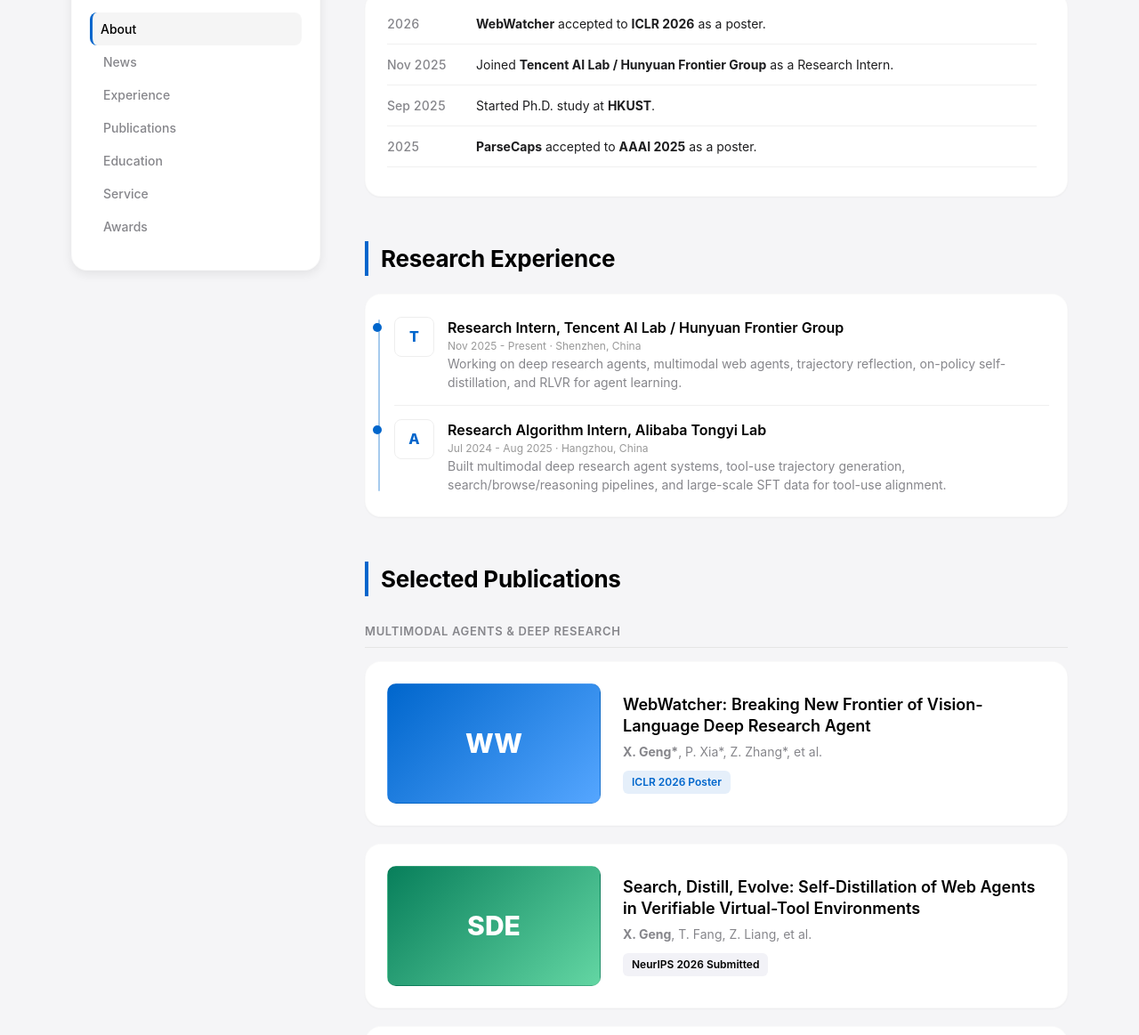
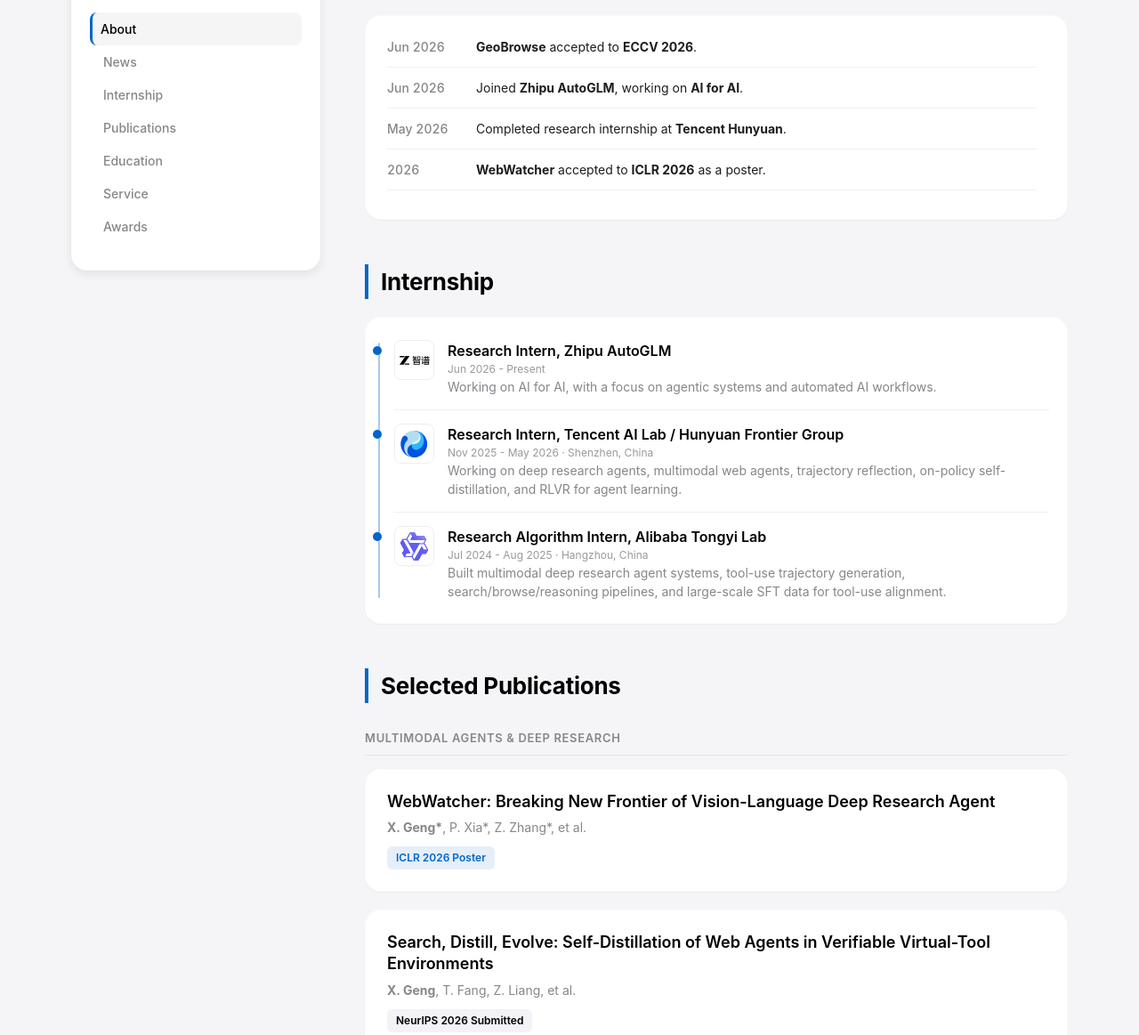
Before and after one commit to ornamentt/ornamentt.github.io, a plain HTML site: page index.html in a window 1280 px wide. Shown: the part 391-1554 px from the top of the page at 89% size. Drawn offline with Linux system fonts and the light colour scheme.

Commit message:
Update internship and publications

```diff
--- a/index.html
+++ b/index.html
@@ -32,7 +32,7 @@
           <ul class="nav-menu">
             <li><a href="#about" class="nav-link active">About</a></li>
             <li><a href="#news" class="nav-link">News</a></li>
-            <li><a href="#experience" class="nav-link">Experience</a></li>
+            <li><a href="#internship" class="nav-link">Internship</a></li>
             <li><a href="#publications" class="nav-link">Publications</a></li>
             <li><a href="#education" class="nav-link">Education</a></li>
             <li><a href="#service" class="nav-link">Service</a></li>
@@ -47,7 +47,8 @@
           <div class="about-text">
             <p>
               I am currently a Ph.D. student in Computer Science and Engineering at
-              <a href="https://www.hkust.edu.hk/" target="_blank" rel="noreferrer">HKUST</a>.
+              <a href="https://www.hkust.edu.hk/" target="_blank" rel="noreferrer">HKUST</a>,
+              advised by <a href="https://mayrfung.github.io/" target="_blank" rel="noreferrer">Prof. Yi R. Fung</a>.
               My research focuses on <b>multimodal large language models</b>, <b>web agents</b>,
               <b>multimodal reasoning</b>, and <b>deep research</b>.
             </p>
@@ -64,6 +65,18 @@
           <h2>News</h2>
           <div class="news-card">
             <div class="news-scroll-area">
+              <div class="news-item">
+                <span class="news-date">Jun 2026</span>
+                <span><b>GeoBrowse</b> accepted to <b>ECCV 2026</b>.</span>
+              </div>
+              <div class="news-item">
+                <span class="news-date">Jun 2026</span>
+                <span>Joined <b>Zhipu AutoGLM</b>, working on <b>AI for AI</b>.</span>
+              </div>
+              <div class="news-item">
+                <span class="news-date">May 2026</span>
+                <span>Completed research internship at <b>Tencent Hunyuan</b>.</span>
+              </div>
               <div class="news-item">
                 <span class="news-date">2026</span>
                 <span><b>WebWatcher</b> accepted to <b>ICLR 2026</b> as a poster.</span>
@@ -88,15 +101,25 @@
           </div>
         </section>
 
-        <section id="experience">
-          <h2>Research Experience</h2>
+        <section id="internship">
+          <h2>Internship</h2>
           <div class="exp-card">
             <div class="exp-timeline">
               <article class="exp-item">
-                <div class="exp-logo">T</div>
+                <div class="exp-logo"><img src="assets/logos/zhipu.svg" alt="Zhipu AI"></div>
+                <div class="exp-body">
+                  <div class="exp-title">Research Intern, Zhipu AutoGLM</div>
+                  <div class="exp-date">Jun 2026 - Present</div>
+                  <div class="exp-desc">
+                    Working on AI for AI, with a focus on agentic systems and automated AI workflows.
+                  </div>
+                </div>
+              </article>
+              <article class="exp-item">
+                <div class="exp-logo"><img src="assets/logos/hunyuan.svg" alt="Tencent Hunyuan"></div>
                 <div class="exp-body">
                   <div class="exp-title">Research Intern, Tencent AI Lab / Hunyuan Frontier Group</div>
-                  <div class="exp-date">Nov 2025 - Present · Shenzhen, China</div>
+                  <div class="exp-date">Nov 2025 - May 2026 · Shenzhen, China</div>
                   <div class="exp-desc">
                     Working on deep research agents, multimodal web agents, trajectory reflection,
                     on-policy self-distillation, and RLVR for agent learning.
@@ -104,7 +127,7 @@
                 </div>
               </article>
               <article class="exp-item">
-                <div class="exp-logo">A</div>
+                <div class="exp-logo"><img src="assets/logos/tongyi.svg" alt="Tongyi Lab"></div>
                 <div class="exp-body">
                   <div class="exp-title">Research Algorithm Intern, Alibaba Tongyi Lab</div>
                   <div class="exp-date">Jul 2024 - Aug 2025 · Hangzhou, China</div>
@@ -123,7 +146,6 @@
 
           <div class="topic-title">Multimodal Agents & Deep Research</div>
           <article class="paper-card">
-            <div class="paper-img paper-img-blue">WW</div>
             <div class="paper-content">
               <div class="paper-title">WebWatcher: Breaking New Frontier of Vision-Language Deep Research Agent</div>
               <div class="paper-authors"><b>X. Geng*</b>, P. Xia*, Z. Zhang*, et al.</div>
@@ -131,7 +153,6 @@
             </div>
           </article>
           <article class="paper-card">
-            <div class="paper-img paper-img-green">SDE</div>
             <div class="paper-content">
               <div class="paper-title">Search, Distill, Evolve: Self-Distillation of Web Agents in Verifiable Virtual-Tool Environments</div>
               <div class="paper-authors"><b>X. Geng</b>, T. Fang, Z. Liang, et al.</div>
@@ -139,15 +160,13 @@
             </div>
           </article>
           <article class="paper-card">
-            <div class="paper-img paper-img-purple">GB</div>
             <div class="paper-content">
               <div class="paper-title">GeoBrowse: A Geolocation Benchmark for Agentic Tool Use with Expert-Annotated Reasoning Traces</div>
               <div class="paper-authors"><b>X. Geng*</b>, Y. Xiao*, et al.</div>
-              <div><span class="paper-venue">ECCV 2026 Under Review</span></div>
+              <div><span class="paper-venue highlight">ECCV 2026</span></div>
             </div>
           </article>
           <article class="paper-card">
-            <div class="paper-img paper-img-slate">EMP</div>
             <div class="paper-content">
               <div class="paper-title">Efficient Multimodal Planning Agent for Visual Question Answering</div>
               <div class="paper-authors">Z. Chen*, <b>X. Geng*</b>, X. Wang, et al.</div>
@@ -155,7 +174,6 @@
             </div>
           </article>
           <article class="paper-card">
-            <div class="paper-img paper-img-gold">TDR</div>
             <div class="paper-content">
               <div class="paper-title">Tongyi DeepResearch Technical Report</div>
               <div class="paper-authors">TDR Team</div>
@@ -165,7 +183,6 @@
 
           <div class="topic-title">Vision-Language Models & Medical AI</div>
           <article class="paper-card">
-            <div class="paper-img paper-img-red">KB</div>
             <div class="paper-content">
               <div class="paper-title">Detecting Knowledge Boundary of Vision Large Language Models by Sampling-Based Inference</div>
               <div class="paper-authors">Z. Chen, X. Wang, Y. Jiang, Z. Zhang, <b>X. Geng</b>, et al.</div>
@@ -173,7 +190,6 @@
             </div>
           </article>
           <article class="paper-card">
-            <div class="paper-img paper-img-blue">OC</div>
             <div class="paper-content">
               <div class="paper-title">OrthCaps: An Orthogonal CapsNet with Sparse Attention Routing and Pruning</div>
               <div class="paper-authors"><b>X. Geng</b>, J. Wang, J. Gong, et al.</div>
@@ -181,7 +197,6 @@
             </div>
           </article>
           <article class="paper-card">
-            <div class="paper-img paper-img-green">PC</div>
             <div class="paper-content">
               <div class="paper-title">ParseCaps: An Interpretable Parsing Capsule Network for Medical Image Classification</div>
               <div class="paper-authors"><b>X. Geng</b>, J. Wang, J. Xu, et al.</div>
@@ -189,7 +204,6 @@
             </div>
           </article>
           <article class="paper-card">
-            <div class="paper-img paper-img-purple">AV</div>
             <div class="paper-content">
               <div class="paper-title">AgentVista: Evaluating Multimodal Agents in Ultra-Challenging Realistic Visual Scenarios</div>
               <div class="paper-authors">Z. Su, J. Gao, H. Guo, Z. Liu, L. Zhang, <b>X. Geng</b>, et al.</div>
@@ -197,7 +211,6 @@
             </div>
           </article>
           <article class="paper-card">
-            <div class="paper-img paper-img-slate">SS</div>
             <div class="paper-content">
               <div class="paper-title">Struct-Searcher: Agentic Structural Thinking Advances Multimodal Deep Information Seeking</div>
               <div class="paper-authors">F. Zhang, G. Zhang, S. Qian, H. Li, <b>X. Geng</b>, et al.</div>
--- a/styles.css
+++ b/styles.css
@@ -297,6 +297,12 @@
   font-weight: 800;
 }
 
+.exp-logo img {
+  max-width: 34px;
+  max-height: 34px;
+  object-fit: contain;
+}
+
 .exp-body {
   flex: 1;
   min-width: 0;
@@ -329,38 +335,11 @@
 }
 
 .paper-card {
-  display: flex;
-  gap: 25px;
   margin-bottom: 20px;
   padding: 24px;
 }
 
-.paper-img {
-  display: flex;
-  flex: 0 0 auto;
-  align-items: center;
-  justify-content: center;
-  width: 240px;
-  height: 135px;
-  border: 1px solid rgba(0, 0, 0, 0.05);
-  border-radius: 10px;
-  color: #ffffff;
-  font-size: 30px;
-  font-weight: 800;
-}
-
-.paper-img-blue { background: linear-gradient(135deg, #0066cc, #55a6ff); }
-.paper-img-green { background: linear-gradient(135deg, #087f5b, #63d6a3); }
-.paper-img-purple { background: linear-gradient(135deg, #5f3dc4, #b197fc); }
-.paper-img-slate { background: linear-gradient(135deg, #334155, #94a3b8); }
-.paper-img-gold { background: linear-gradient(135deg, #b7791f, #f6d365); }
-.paper-img-red { background: linear-gradient(135deg, #c2410c, #fb923c); }
-
 .paper-content {
-  display: flex;
-  flex: 1;
-  flex-direction: column;
-  justify-content: center;
   min-width: 0;
 }
 
@@ -478,17 +457,6 @@
     display: none;
   }
 
-  .paper-card {
-    flex-direction: column;
-    gap: 15px;
-  }
-
-  .paper-img {
-    width: 100%;
-    height: auto;
-    aspect-ratio: 16 / 9;
-  }
-
   .exp-card {
     padding-left: 20px;
   }
```
Also changed, not shown: assets/logos/hunyuan.svg (added), assets/logos/tongyi.svg (added), assets/logos/zhipu.svg (added), 1 other file.
